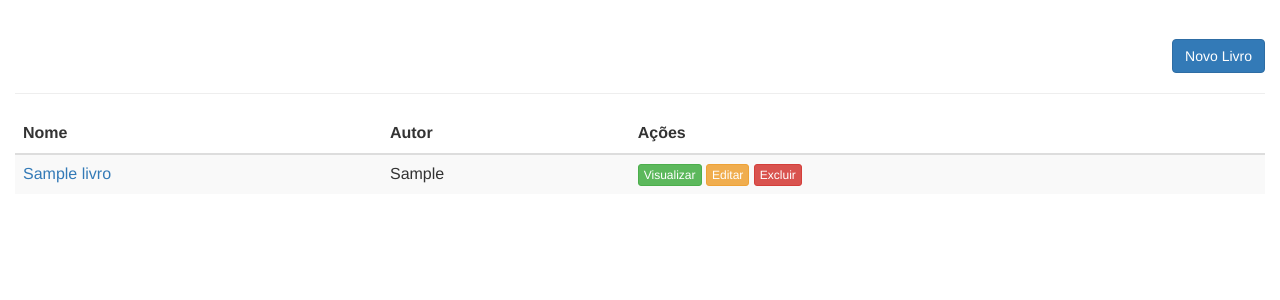
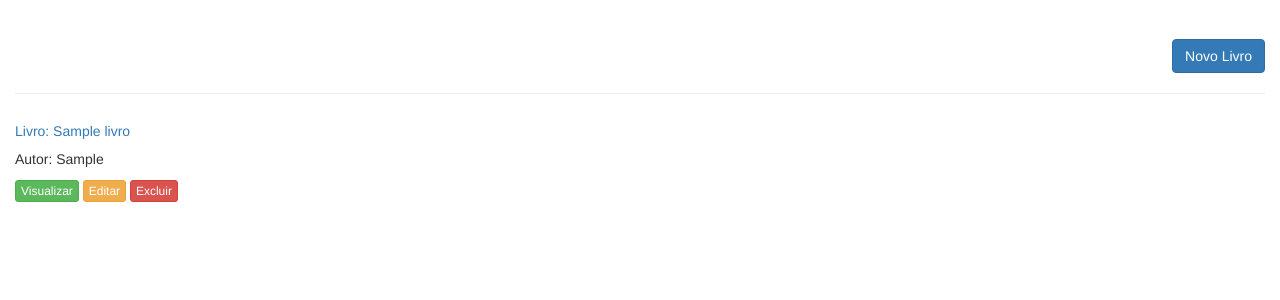
Before and after one commit to andreiflavio/meusLivrosLidos, a Django app: page /livro/ in a window 1280 px wide. Shown: the part 51-351 px from the top of the page. Run offline with Django 3.2, Linux system fonts and the light colour scheme; a user stored in the database is signed in; tables that the repository leaves empty hold one stand-in row (values such as "Sample post"); some libraries are stand-ins or nearby versions.

Commit message:
Criação do campo observação; table substituída por carview na listagem de livros.

```diff
--- a/meusLivrosLidos/livro/forms.py
+++ b/meusLivrosLidos/livro/forms.py
@@ -19,7 +19,8 @@ class LivroForm(forms.ModelForm):
             'inicio',
             'fim',
             'nota',
-            'ebook']
+            'ebook',
+            'obs']
         widgets = {
             'inicio': forms.DateInput(),
             'fim': forms.DateInput(),
--- a/meusLivrosLidos/livro/models.py
+++ b/meusLivrosLidos/livro/models.py
@@ -36,6 +36,7 @@ class Livro(models.Model):
         blank=True,
         null=True)
     ebook = models.BooleanField("É um ebook")
+    obs = models.TextField("Impressões", null=True, blank=True)
 
     class Meta:
         ordering = ['inicio']
--- a/meusLivrosLidos/livro/templates/livro/livro_edit.html
+++ b/meusLivrosLidos/livro/templates/livro/livro_edit.html
@@ -51,6 +51,12 @@
                 </div>-->
             </div>
             <div class="row">
+                <div class="form-group col-md-12">
+                    <label for="id_obs">{{ form.obs.label }}:</label>
+                    {{ form.obs }}
+                </div>
+            </div>
+            <div class="row">
                 <div class="col-md-12">
                     <button type="submit" class="btn btn-primary">Salvar</button>
                     <a href="{% url 'livro:livro-list' %}" class="btn btn-default">Cancelar</a>
--- a/meusLivrosLidos/livro/templates/livro/livro_list.html
+++ b/meusLivrosLidos/livro/templates/livro/livro_list.html
@@ -28,35 +28,24 @@
 
 
         <hr />
-    <div id="list" class="row">
-        <div class="table-responsive col-md-12">
-            <table class="table table-striped" cellspacing="0" cellpadding="0">
-                <thead>
-                    <tr>
-                        <th>Nome</th>
-                        <th>Autor</th>
-                        <th class="actions">Ações</th>
-                    </tr>
-                </thead>
-                <tbody>
+
+    <div id="list-card-view" class="row">
         {% for livro in object_list %}
-                    <tr>
-                        <td><a href="{% url 'livro:livro-update' pk=livro.pk %}"> {{ livro.nome }}</a></td>
-                        <td>{{ livro.autor }}</td>
-                        <td class="actions">
+        <div class="col-md-6">
+            <div class="card">
+                <div class="card-body">
+                    <h5 class="card-title"><a href="{% url 'livro:livro-update' pk=livro.pk %}"> Livro: {{ livro.nome }}</a></h5>
+                    <p class="card-text">Autor: {{ livro.autor }}</p>
                     <a class="btn btn-success btn-xs" href="{% url 'livro:livro-about' pk=livro.pk %}">Visualizar</a>
                     <a class="btn btn-warning btn-xs" href="{% url 'livro:livro-update' pk=livro.pk %}">Editar</a>
                     <a class="btn btn-danger btn-xs"  href="{% url 'livro:livro-delete' pk=livro.pk %}">Excluir</a>
-                        </td>
-                    </tr>
+                </div>
+            </div>
+        </div>
         {% empty %}
             <li>Sem livros cadastrados.</li>
         {% endfor %}
-                </tbody>
-            </table>
     </div>
-
-    </div> <!-- /#list -->
 
     <div id="bottom" class="row">
         <div class="col-md-12">
--- a/meusLivrosLidos/settings.py
+++ b/meusLivrosLidos/settings.py
@@ -104,10 +104,6 @@ if DEBUG:
         },
     }
 
-    AWS_ACCESS_KEY_ID = config('AWS_ACCESS_KEY_ID')
-    AWS_SECRET_ACCESS_KEY = config('AWS_SECRET_ACCESS_KEY')
-    AWS_STORAGE_BUCKET_NAME = config('AWS_STORAGE_BUCKET_NAME')
-
     BASE_DIR = os.path.dirname(os.path.dirname(__file__))
 
     STATICFILES_STORAGE = 'django.contrib.staticfiles.storage.StaticFilesStorage'
```
Also changed, not shown: meusLivrosLidos/livro/templates/livro/livro_about.html (+6 -1 lines), meusLivrosLidos/livro/migrations/0002_livro_obs.py (added). Lines whose indentation alone changed are shown as unchanged.
